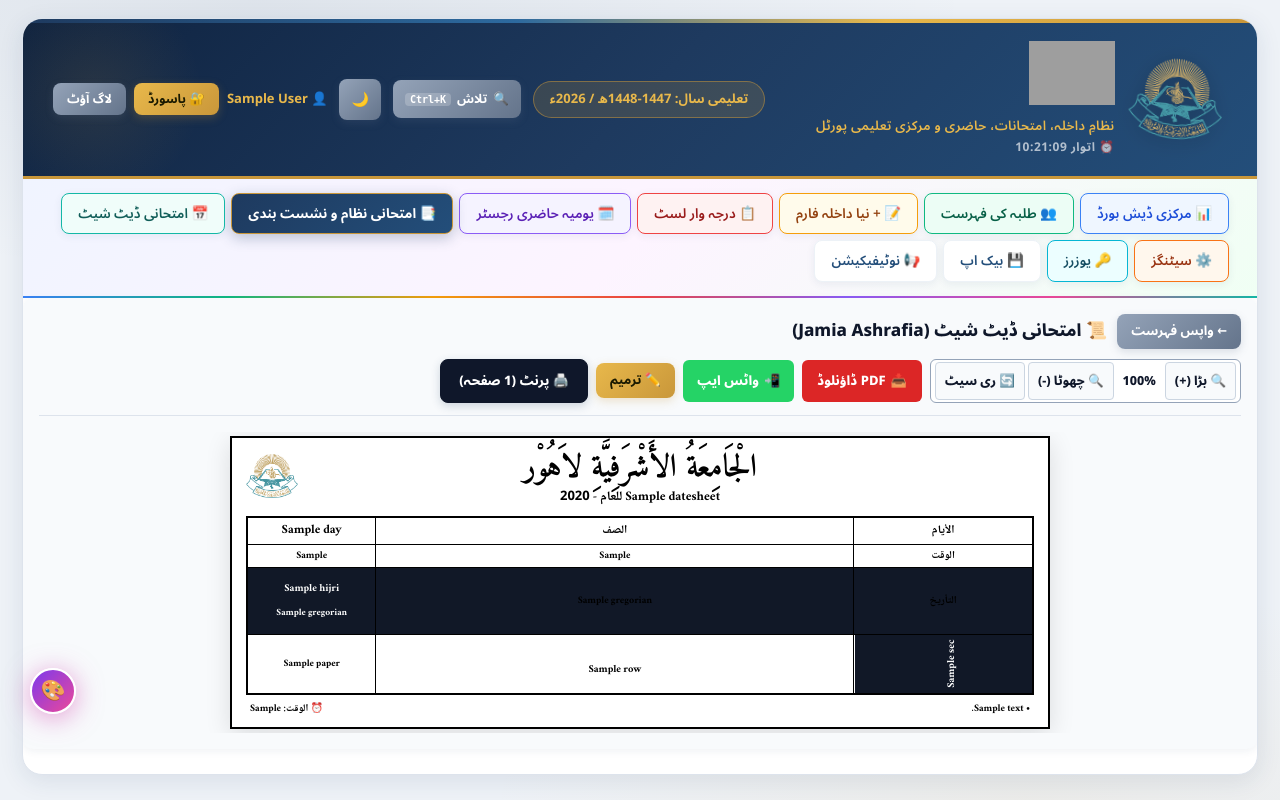
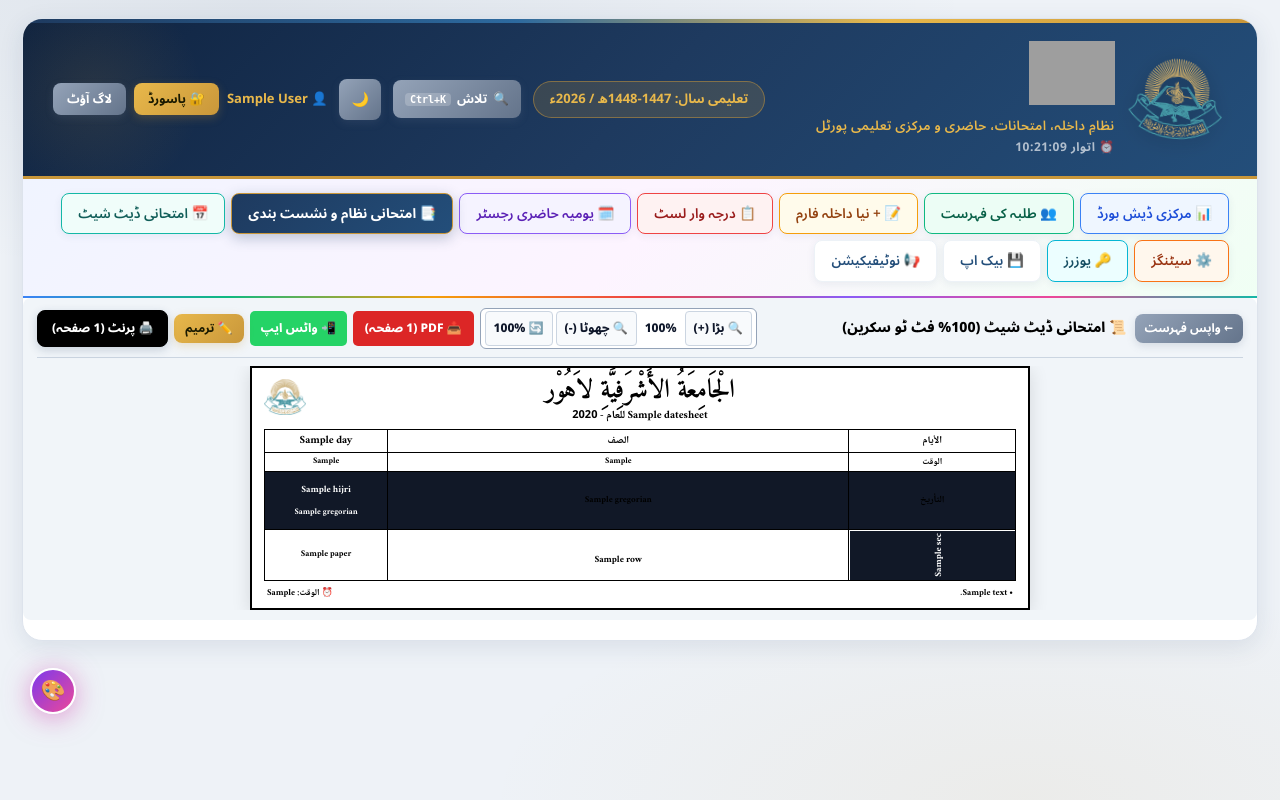
Before and after one commit to majid-7557472/mudrsa-managment, a Flask app: template templates/view_datesheet.html in a window 1280 px wide. Run offline with Flask 3, Linux system fonts and the light colour scheme; the visitor is signed in with stand-in values (Sample User, id 1); the template is opened without the code that fills it: most values are stand-ins (such as "Sample title", 1, 10 or a date in 2020); data that the repository does not hold is empty; some libraries are stand-ins or nearby versions; some web fonts are replaced; grey boxes are pictures that could not be loaded.

Commit message:
Calibrate height and layout so the entire date sheet fits 100% on the laptop screen viewport in a single glance without scrolling

```diff
--- a/templates/view_datesheet.html
+++ b/templates/view_datesheet.html
@@ -17,30 +17,29 @@
     }
 
     .datesheet-outer-box {
-        background: var(--bg-surface, #f8fafc);
-        padding: 16px;
-        border-radius: 10px;
-        margin-bottom: 25px;
-        box-shadow: var(--shadow-sm);
+        background: #f1f5f9;
+        padding: 10px 14px;
+        border-radius: 8px;
+        margin-bottom: 20px;
     }
 
-    /* ٹول بار - مکمل ایک خوبصورت سیدھی لائن میں */
+    /* ٹول بار */
     .datesheet-toolbar {
         width: 100%;
         display: flex;
         justify-content: space-between;
         align-items: center;
         flex-wrap: wrap;
-        gap: 10px;
-        margin-bottom: 16px;
-        padding-bottom: 12px;
-        border-bottom: 1.5px solid var(--border, #cbd5e1);
+        gap: 8px;
+        margin-bottom: 8px;
+        padding-bottom: 8px;
+        border-bottom: 1.5px solid #cbd5e1;
     }
 
     .toolbar-left-group {
         display: flex;
         align-items: center;
-        gap: 8px;
+        gap: 6px;
         flex-wrap: wrap;
     }
 
@@ -57,8 +56,8 @@
         background: #f8fafc;
         border: 1px solid #cbd5e1;
         border-radius: 4px;
-        padding: 5px 9px;
-        font-size: 12.5px;
+        padding: 4px 8px;
+        font-size: 12px;
         font-weight: 800;
         color: #0f172a;
         cursor: pointer;
@@ -69,11 +68,11 @@
         color: #ffffff;
     }
     .zoom-level-badge {
-        font-size: 12.5px;
+        font-size: 12px;
         font-weight: 900;
         color: #0f172a;
-        padding: 2px 6px;
-        min-width: 38px;
+        padding: 2px 5px;
+        min-width: 36px;
         text-align: center;
     }
 
@@ -83,44 +82,44 @@
         justify-content: center;
         width: 100%;
         overflow-x: auto;
-        padding: 4px 0;
     }
 
-    /* اصل پرنٹ ایبل پیپر - ہو بہو اصل کاغذ کا ڈیزائن */
+    /* اصل پرنٹ ایبل پیپر - پورا پیج ایک ہی سکرین پر مکمل نظر آنے والا سائز */
     .printable-datesheet {
         background: #ffffff !important;
         width: 100% !important;
-        max-width: 820px;
+        max-width: 780px;
         margin: 0 auto;
         color: #000000 !important;
         direction: rtl !important;
         font-family: 'Noto Naskh Arabic', 'Amiri', Tahoma, sans-serif !important;
-        padding: 12px 14px 8px 14px;
+        padding: 8px 12px 6px 12px;
         border: 2px solid #000000;
-        box-shadow: 0 6px 24px rgba(0,0,0,0.12);
+        box-shadow: 0 4px 18px rgba(0,0,0,0.12);
         box-sizing: border-box !important;
+        transition: transform 0.15s ease;
     }
 
     /* ٹاپ ہیڈر */
     .ds-top-header {
         position: relative;
         text-align: center;
-        margin-bottom: 5px;
-        padding: 0 50px 3px 50px;
+        margin-bottom: 3px;
+        padding: 0 40px 2px 40px;
     }
     .ds-logo-top {
         position: absolute;
         top: 0;
         left: 0;
-        width: 52px;
-        height: 52px;
+        width: 42px;
+        height: 42px;
         object-fit: contain;
     }
 
     /* خطاطی عنوان */
     .ds-calligraphy-title {
         font-family: 'Amiri', 'Noto Naskh Arabic', serif;
-        font-size: 32px;
+        font-size: 26px;
         font-weight: 800;
         color: #000000 !important;
         margin: 0;
@@ -129,28 +128,28 @@
     }
     .ds-sub-title-text {
         font-family: 'Noto Naskh Arabic', 'Amiri', sans-serif;
-        font-size: 13px;
+        font-size: 11px;
         font-weight: 800;
         color: #000000 !important;
         margin: 1px 0 0 0;
         letter-spacing: 0px !important;
     }
 
-    /* مین آفیشل ٹیبل - 100% 1 صفحے پر فٹ */
+    /* مین آفیشل ٹیبل - 100% 1 صفحے پر پورا نظر آنے کے لیے */
     table.ds-main-table {
         width: 100% !important;
         border-collapse: collapse !important;
-        border: 2px solid #000000 !important;
+        border: 1.8px solid #000000 !important;
         direction: rtl !important;
         table-layout: fixed !important;
-        margin: 3px auto 0 auto !important;
+        margin: 2px auto 0 auto !important;
         background: #ffffff !important;
     }
 
     table.ds-main-table th,
     table.ds-main-table td {
-        border: 1.2px solid #000000 !important;
-        padding: 2.8px 1.5px !important;
+        border: 1px solid #000000 !important;
+        padding: 2px 1px !important;
         text-align: center !important;
         vertical-align: middle !important;
         color: #000000 !important;
@@ -163,22 +162,22 @@
     .th-sec-head {
         background: #ffffff !important;
         color: #000000 !important;
-        font-size: 11.5px !important;
+        font-size: 10px !important;
         font-weight: 800 !important;
-        width: 30px !important;
-        height: 22px !important;
+        width: 26px !important;
+        height: 18px !important;
     }
     .th-cls-head {
         background: #ffffff !important;
         color: #000000 !important;
-        font-size: 11.5px !important;
+        font-size: 10px !important;
         font-weight: 800 !important;
-        width: 80px !important;
+        width: 72px !important;
     }
     .th-day-head {
         background: #ffffff !important;
         color: #000000 !important;
-        font-size: 12.5px !important;
+        font-size: 11px !important;
         font-weight: 800 !important;
     }
 
@@ -186,14 +185,14 @@
     .th-time-label {
         background: #ffffff !important;
         color: #000000 !important;
-        font-size: 10.5px !important;
+        font-size: 9px !important;
         font-weight: 800 !important;
-        height: 18px !important;
+        height: 15px !important;
     }
     .th-time-val {
         background: #ffffff !important;
         color: #000000 !important;
-        font-size: 10px !important;
+        font-size: 8.5px !important;
         font-weight: 800 !important;
         direction: rtl !important;
     }
@@ -202,28 +201,28 @@
     .th-date-label {
         background: #111827 !important;
         color: #ffffff !important;
-        font-size: 10.5px !important;
+        font-size: 9.5px !important;
         font-weight: 800 !important;
-        height: 28px !important;
+        height: 24px !important;
         border-color: #000000 !important;
     }
     .th-date-box {
         background: #111827 !important;
         color: #ffffff !important;
-        font-size: 10px !important;
+        font-size: 9px !important;
         font-weight: 800 !important;
-        line-height: 1.2 !important;
+        line-height: 1.18 !important;
         border-color: #000000 !important;
         -webkit-print-color-adjust: exact !important;
         print-color-adjust: exact !important;
     }
     .th-date-box .hijri {
         font-weight: 800;
-        font-size: 10.5px;
+        font-size: 9.5px;
         color: #ffffff;
     }
     .th-date-box .greg {
-        font-size: 9.5px;
+        font-size: 8.5px;
         color: #ffffff;
         font-weight: 800;
     }
@@ -233,14 +232,14 @@
         background: #111827 !important;
         color: #ffffff !important;
         font-weight: 800 !important;
-        font-size: 10.5px !important;
-        width: 30px !important;
+        font-size: 9.5px !important;
+        width: 26px !important;
         writing-mode: vertical-rl !important;
         transform: rotate(180deg) !important;
-        padding: 5px 1px !important;
+        padding: 3px 1px !important;
         text-align: center !important;
         vertical-align: middle !important;
-        border: 1.2px solid #000000 !important;
+        border: 1px solid #000000 !important;
         -webkit-print-color-adjust: exact !important;
         print-color-adjust: exact !important;
         letter-spacing: 0px !important;
@@ -250,22 +249,22 @@
     table.ds-main-table td.cls-col {
         background-color: #ffffff !important;
         font-weight: 800 !important;
-        font-size: 10.5px !important;
+        font-size: 9.5px !important;
         color: #000000 !important;
-        width: 80px !important;
+        width: 72px !important;
         text-align: center !important;
-        line-height: 1.2 !important;
-        padding: 2.5px 1px !important;
+        line-height: 1.18 !important;
+        padding: 2px 1px !important;
     }
 
     /* کتاب و پرچہ کے خانے */
     table.ds-main-table td.paper-col {
         background-color: #ffffff !important;
-        font-size: 9.8px !important;
+        font-size: 8.8px !important;
         font-weight: 700 !important;
         color: #000000 !important;
-        line-height: 1.25 !important;
-        padding: 2.8px 1.5px !important;
+        line-height: 1.18 !important;
+        padding: 2px 1px !important;
         text-align: center !important;
     }
 
@@ -283,11 +282,11 @@
         display: flex;
         justify-content: space-between;
         align-items: center;
-        margin-top: 4px;
-        font-size: 10px;
+        margin-top: 3px;
+        font-size: 9px;
         font-weight: 800;
         color: #000000 !important;
-        padding: 2px 4px;
+        padding: 2px 3px;
     }
 
     /* واٹس ایپ ماڈل */
@@ -428,9 +427,9 @@
 
     <!-- خوبصورت و صاف ٹول بار -->
     <div class="datesheet-toolbar no-print">
-        <div style="display: flex; align-items: center; gap: 10px;">
-            <a href="{{ url_for('datesheets_list') }}" class="btn btn-muted" style="padding: 7px 14px; font-size: 13px;">← واپس فہرست</a>
-            <h3 style="font-size: 17px; font-weight: 800; color: var(--text-main, #0f172a); margin: 0;">📜 امتحانی ڈیٹ شیٹ (Jamia Ashrafia)</h3>
+        <div style="display: flex; align-items: center; gap: 8px;">
+            <a href="{{ url_for('datesheets_list') }}" class="btn btn-muted" style="padding: 5px 10px; font-size: 12px;">← واپس فہرست</a>
+            <span style="font-size: 14px; font-weight: 800; color: #000000;">📜 امتحانی ڈیٹ شیٹ (100% فٹ ٹو سکرین)</span>
         </div>
 
         <div class="toolbar-left-group">
@@ -439,29 +438,29 @@
                 <button type="button" class="btn-zoom" onclick="changeZoom(15)" title="زوم بڑا کریں">🔍 بڑا (+)</button>
                 <span id="zoomPercentageLabel" class="zoom-level-badge">100%</span>
                 <button type="button" class="btn-zoom" onclick="changeZoom(-15)" title="زوم چھوٹا کریں">🔍 چھوٹا (-)</button>
-                <button type="button" class="btn-zoom" onclick="resetZoom()" title="اصل 100% سائز">🔄 ری سیٹ</button>
+                <button type="button" class="btn-zoom" onclick="resetZoom()" title="اصل 100% سائز">🔄 100%</button>
             </div>
 
             <!-- پی ڈی ایف ڈاؤنلوڈ بٹن -->
-            <button type="button" id="btnDownloadPDF" onclick="downloadAsPDF()" class="btn btn-danger" style="background: #dc2626; color: #fff; font-weight: 800; padding: 7px 15px; font-size: 13px; border: none; border-radius: 6px; cursor: pointer; display: flex; align-items: center; gap: 5px;">
-                <span>📥</span> <span>PDF ڈاؤنلوڈ</span>
+            <button type="button" id="btnDownloadPDF" onclick="downloadAsPDF()" class="btn btn-danger" style="background: #dc2626; color: #fff; font-weight: 800; padding: 5px 12px; font-size: 12px; border: none; border-radius: 5px; cursor: pointer;">
+                📥 PDF (1 صفحہ)
             </button>
 
             <!-- واٹس ایپ 1-کلک بٹن -->
-            <button type="button" class="btn btn-success" onclick="openWhatsAppModal()" style="background: #25D366; color: #fff; font-weight: 800; padding: 7px 14px; font-size: 13px; border: none; border-radius: 6px; display: flex; align-items: center; gap: 5px;">
-                <span>📲</span> <span>واٹس ایپ</span>
+            <button type="button" class="btn btn-success" onclick="openWhatsAppModal()" style="background: #25D366; color: #fff; font-weight: 800; padding: 5px 11px; font-size: 12px; border: none; border-radius: 5px;">
+                📲 واٹس ایپ
             </button>
 
-            <a href="{{ url_for('edit_datesheet', datesheet_id=datesheet['id']) }}" class="btn btn-gold" style="padding: 7px 14px; font-size: 13px; font-weight: bold;">✏️ ترمیم</a>
+            <a href="{{ url_for('edit_datesheet', datesheet_id=datesheet['id']) }}" class="btn btn-gold" style="padding: 5px 11px; font-size: 12px; font-weight: bold;">✏️ ترمیم</a>
 
             <!-- پرنٹ بٹن -->
-            <button type="button" class="btn btn-primary" onclick="window.print()" style="background: #0f172a; border-color: #0f172a; padding: 7px 18px; font-size: 13px; font-weight: 800;">
+            <button type="button" class="btn btn-primary" onclick="window.print()" style="background: #000000; border-color: #000000; padding: 5px 14px; font-size: 12px; font-weight: 800;">
                 🖨️ پرنٹ (1 صفحہ)
             </button>
         </div>
     </div>
 
-    <!-- ڈیٹ شیٹ پیپر ریپر -->
+    <!-- ڈیٹ شیٹ پیپر ریپر - پورا پیج بغیر سکرول کے 1 نظر میں -->
     <div class="datesheet-paper-wrapper">
         <div id="datesheetPrintable" class="printable-datesheet">
 
@@ -653,11 +652,11 @@
     html2pdf().set(opt).from(element).save().then(() => {
         element.style.zoom = oldZoom;
         btn.disabled = false;
-        btn.innerHTML = '<span>📥</span> <span>PDF ڈاؤنلوڈ</span>';
+        btn.innerHTML = '<span>📥</span> <span>PDF (1 صفحہ)</span>';
     }).catch(err => {
         element.style.zoom = oldZoom;
         btn.disabled = false;
-        btn.innerHTML = '<span>📥</span> <span>PDF ڈاؤنلوڈ</span>';
+        btn.innerHTML = '<span>📥</span> <span>PDF (1 صفحہ)</span>';
         window.print();
     });
 }
```
Also changed, not shown: other parts of templates/view_datesheet.html (+17 -17 lines).
